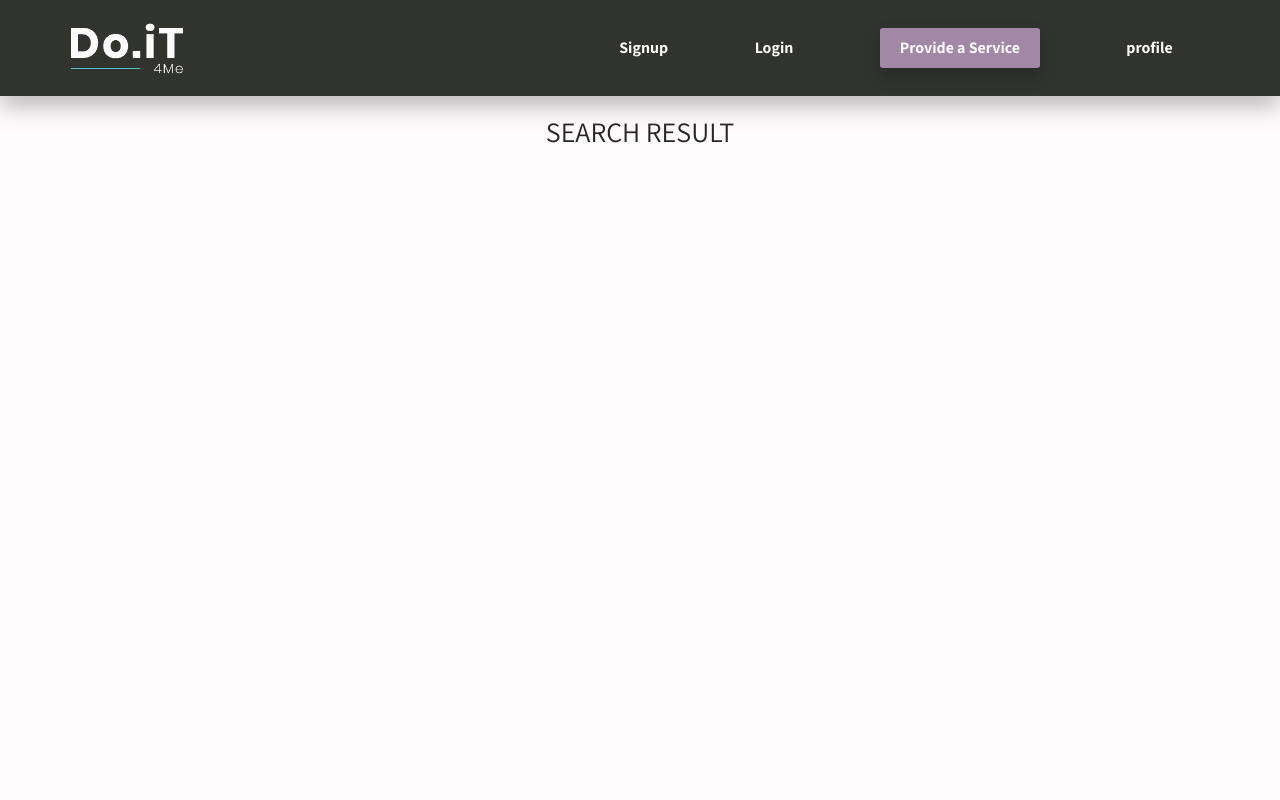
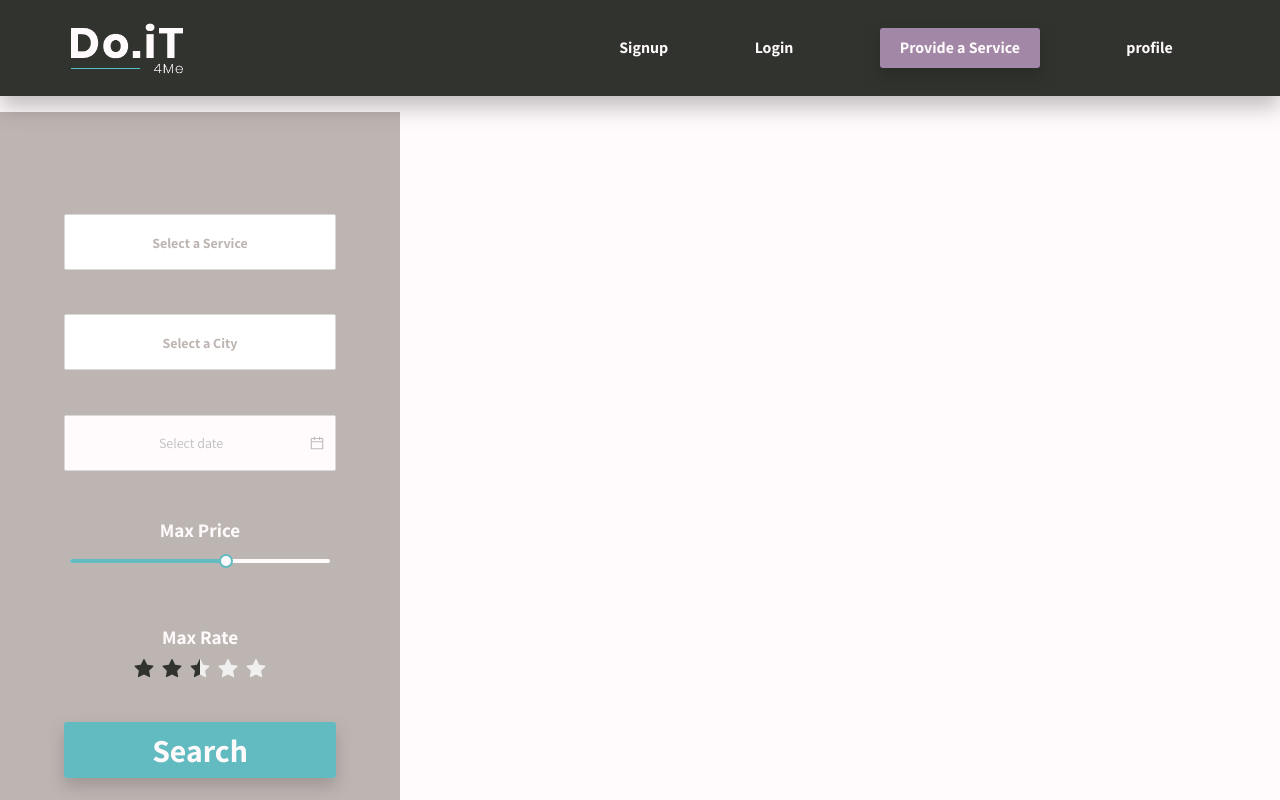
Before and after one commit to Do-it-for-me/front-end, a React (Create React App) app: page /search-result in a window 1280 px wide. Built offline with nearby package versions, Linux system fonts and the light colour scheme; no server answers.

Commit message:
added the design for the search filter and its elements

```diff
--- a/package.json
+++ b/package.json
@@ -3,6 +3,9 @@
   "version": "0.1.0",
   "private": true,
   "dependencies": {
+    "@fortawesome/fontawesome-svg-core": "^1.2.30",
+    "@fortawesome/free-solid-svg-icons": "^5.14.0",
+    "@fortawesome/react-fontawesome": "^0.1.11",
     "@reach/router": "^1.3.4",
     "@testing-library/jest-dom": "^4.2.4",
     "@testing-library/react": "^9.5.0",
--- /dev/null
+++ b/src/Components/Elements/OneDatePicker.js
@@ -0,0 +1,18 @@
+import React from "react";
+
+import { DatePicker, Space } from "antd";
+import { StyledOneDatePicker } from "../Styled-Components/StyledOneDatePicker";
+
+const dateFormat = "DD/MM/YYYY";
+
+function OneDatePicker(props) {
+  return (
+    <StyledOneDatePicker>
+      <Space direction="vertical" size={12}>
+        <DatePicker format={dateFormat} />
+      </Space>
+    </StyledOneDatePicker>
+  );
+}
+
+export default OneDatePicker;
--- /dev/null
+++ b/src/Components/Elements/PriceSlider.js
@@ -0,0 +1,17 @@
+import React from "react";
+import { Slider } from "antd";
+import { StyledPriceSlider } from "../Styled-Components/StyledPriceSlider";
+import "antd/dist/antd.css";
+
+function formatter(value) {
+  return `${value}€`;
+}
+
+export default function PricePicker() {
+  return (
+    <StyledPriceSlider>
+      <div className="priceLabel">Max Price</div>
+      <Slider tipFormatter={formatter} max={15} defaultValue={9} />
+    </StyledPriceSlider>
+  );
+}
--- /dev/null
+++ b/src/Components/Elements/SearchFilter.js
@@ -0,0 +1,25 @@
+import React from "react";
+import { StyledSearchFilter } from "../Styled-Components/StyledSearchFilter";
+import SelectServices from "./SelectServices";
+import OneDatePicker from "./OneDatePicker";
+import { StyledButton } from "../Styled-Components/StyledButton";
+import { Link } from "@reach/router";
+import PriceSlider from "./PriceSlider";
+import StarRate from "./StarRate";
+
+export default function SearchFilter({ extend, onClick }) {
+  return (
+    <StyledSearchFilter extend={extend}>
+      <SelectServices type="Service" />
+      <SelectServices type="City" />
+      <OneDatePicker />
+      <PriceSlider />
+      <StarRate />
+      <Link to="/search-result">
+        <StyledButton type="primary">
+          <div>Search</div>
+        </StyledButton>
+      </Link>
+    </StyledSearchFilter>
+  );
+}
--- /dev/null
+++ b/src/Components/Elements/StarRate.js
@@ -0,0 +1,12 @@
+import React from "react";
+import { StyledStarRate } from "../Styled-Components/StyledStarRate";
+import { Rate } from "antd";
+
+export default function StarRate() {
+  return (
+    <StyledStarRate>
+      <div className="rateLabel">Max Rate</div>
+      <Rate allowHalf defaultValue={2.5} />
+    </StyledStarRate>
+  );
+}
--- a/src/Components/Styled-Components/StyledCards.js
+++ b/src/Components/Styled-Components/StyledCards.js
@@ -3,8 +3,7 @@ import colors from "./General-Styles/colors";
 import image1 from "../../images/image1.png";
 
 export const StyledCards = styled.div`
-
-        box-shadow: 0 4px 8px 0 rgba(0,0,0,0.2);
+  box-shadow: 0 4px 8px 0 rgba(0, 0, 0, 0.2);
   width: 250px;
   margin: 1rem;
   /* height: 500px; */
@@ -16,7 +15,7 @@ export const StyledCards = styled.div`
     background-size: cover;
     background-position: center;
     width: 100%;
-            height: 231px
+    height: 231px;
   }
 
   .__namePriceContainer {
@@ -46,17 +45,16 @@ export const StyledCards = styled.div`
 
     .skills,
     .note {
-                font-size:12px;
+      font-size: 12px;
       font-weight: 600;
       width: 234px;
       height: 20px;
-
     }
 
     .text {
       font-size: 10px;
       line-height: 12px;
-                margin-top: .5rem;
+      margin-top: 0.5rem;
     }
   }
 
@@ -65,7 +63,7 @@ export const StyledCards = styled.div`
     display: flex;
 
     .viewProfile {
-                margin: .2rem;
+      margin: 0.2rem;
       width: 50%;
       height: 30px;
       font-weight: 700;
@@ -73,7 +71,8 @@ export const StyledCards = styled.div`
       background-color: ${colors.primary};
       border-radius: 3px;
       border: none;
-                transition: all ease-in-out .5s;
+      transition: all ease-in-out 0.5s;
+      z-index: 40;
       cursor: pointer;
 
       span {
@@ -83,7 +82,7 @@ export const StyledCards = styled.div`
         transition: 0.5s;
 
         ::after {
-                        content: '»';
+          content: "»";
           position: absolute;
           opacity: 0;
           top: 0;
@@ -92,7 +91,7 @@ export const StyledCards = styled.div`
         }
       }
 
-                :hover span{
+      :hover span {
         padding-right: 25px;
       }
       :hover span:after {
@@ -101,11 +100,11 @@ export const StyledCards = styled.div`
       }
 
       :focus {
-                    outline: none
+        outline: none;
       }
     }
     .contact {
-                margin: .2rem;
+      margin: 0.2rem;
       width: 50%;
       height: 30px;
       font-weight: 700;
@@ -113,7 +112,8 @@ export const StyledCards = styled.div`
       background-color: ${colors.secondary};
       border-radius: 3px;
       border: none;
-                transition: all ease-in-out .5s;
+      transition: all ease-in-out 0.5s;
+      z-index: 40;
       cursor: pointer;
 
       span {
@@ -123,7 +123,7 @@ export const StyledCards = styled.div`
         transition: 0.5s;
 
         ::after {
-                        content: '»';
+          content: "»";
           position: absolute;
           opacity: 0;
           top: 0;
@@ -132,7 +132,7 @@ export const StyledCards = styled.div`
         }
       }
 
-                :hover span{
+      :hover span {
         padding-right: 25px;
       }
       :hover span:after {
@@ -141,13 +141,8 @@ export const StyledCards = styled.div`
       }
 
       :focus {
-                    outline: none
+        outline: none;
       }
     }
   }
-
-
-
-
-
 `;
--- /dev/null
+++ b/src/Components/Styled-Components/StyledOneDatePicker.js
@@ -0,0 +1,15 @@
+import styled from "styled-components";
+import colors from "./General-Styles/colors";
+
+export const StyledOneDatePicker = styled.div`
+  .ant-picker {
+    width: 17rem;
+    height: 3.5rem;
+    background-color: ${colors.light};
+    .ant-picker-input {
+      input {
+        text-align: center;
+      }
+    }
+  }
+`;
--- /dev/null
+++ b/src/Components/Styled-Components/StyledPriceSlider.js
@@ -0,0 +1,25 @@
+import styled from "styled-components";
+import colors from "./General-Styles/colors";
+
+export const StyledPriceSlider = styled.div`
+  width: 17rem;
+
+  .priceLabel {
+    color: ${colors.light};
+  }
+
+  .ant-slider {
+    .ant-slider-rail {
+      background-color: ${colors.light};
+    }
+    .ant-slider-track {
+      background-color: ${colors.primary};
+    }
+    .ant-slider-step {
+    }
+    .ant-slider-handle {
+      background-color: ${colors.light};
+      border: 2px solid ${colors.primary};
+    }
+  }
+`;
--- /dev/null
+++ b/src/Components/Styled-Components/StyledSearchFilter.js
@@ -0,0 +1,36 @@
+import styled from "styled-components";
+import colors from "./General-Styles/colors";
+
+export const StyledSearchFilter = styled.div`
+  position: fixed;
+  left: 0;
+  width: 100vw;
+  height: calc(100vh - 7rem);
+  display: flex;
+  flex-flow: column;
+  align-items: center;
+  justify-content: space-around;
+  z-index: 50;
+  background-color: ${colors.middle};
+  transform: scaleX(0);
+  transform-origin: left;
+  transition: 0.2s ease;
+  padding-top: 5rem;
+  font-size: 2rem;
+  font-weight: 700;
+
+  ${({ extend }) => extend && `transform: scaleX(1);`}
+
+  a button {
+    width: 17rem;
+  }
+  @media screen and (min-width: 768px) {
+    position: relative;
+    transform: none;
+    transform-origin: none;
+    transition: none;
+    width: 400px;
+    height: calc(100vh - 7rem);
+    font-size: 1.2rem;
+  }
+`;
--- /dev/null
+++ b/src/Components/Styled-Components/StyledSearchResult.js
@@ -0,0 +1,39 @@
+import styled from "styled-components";
+import colors from "./General-Styles/colors";
+
+export const StyledSearchResult = styled.div`
+  width: 100vw;
+  min-height: 100vh;
+  top: 0px;
+  background-color: ${colors.light};
+  display: flex;
+  flex-direction: column;
+  justify-content: flex-start;
+  align-items: center;
+  color: ${colors.dark};
+  padding: 7rem 0 0 0;
+  margin: 0;
+  position: relative;
+  button {
+    width: 100vw;
+    z-index: 60;
+    div {
+      color: ${colors.light};
+      font-size: 2rem;
+    }
+    svg {
+      margin-left: 1rem;
+      transition: 0.2s ease;
+      ${({ extend }) =>
+        extend ? `transform: rotate(90deg);` : `transform: rotate(-90deg);`}
+    }
+  }
+
+  @media screen and (min-width: 768px) {
+    flex-direction: row;
+    min-height: auto;
+    .filter-btn {
+      display: none;
+    }
+  }
+`;
--- /dev/null
+++ b/src/Components/Styled-Components/StyledStarRate.js
@@ -0,0 +1,30 @@
+import styled from "styled-components";
+import colors from "./General-Styles/colors";
+
+export const StyledStarRate = styled.div`
+  width: 17rem;
+  height: 3.5rem;
+  display: flex;
+  flex-flow: column;
+
+  .rateLabel {
+    color: ${colors.light};
+  }
+
+  .ant-rate {
+    /* background-color: red; */
+    color: ${colors.dark};
+    .ant-rate-star {
+      div {
+        .ant-rate-star-first {
+          .anticon {
+          }
+          .anticon-star {
+          }
+        }
+      }
+    }
+    .ant-rate-star-full {
+    }
+  }
+`;
--- a/src/Components/views/SearchResult.js
+++ b/src/Components/views/SearchResult.js
@@ -1,15 +1,34 @@
-import React from "react";
+import React, { useState } from "react";
+import { FontAwesomeIcon } from "@fortawesome/react-fontawesome";
+import { faAngleDoubleDown } from "@fortawesome/free-solid-svg-icons";
+import SearchFilter from "../Elements/SearchFilter";
+import Cards from "../Elements/Cards";
+import { StyledButton } from "../Styled-Components/StyledButton";
+import { Link } from "@reach/router";
+import { StyledSearchResult } from "../Styled-Components/StyledSearchResult";
 
 const SearchResult = () => {
+  const [extend, setExtend] = useState(false);
+  const invertExtend = () => {
+    console.log("clicked");
+    setExtend(!extend);
+  };
   return (
-    <div>
-      <br />
-      <br />
-      <br />
-      <br />
-      <br />
-      <h1>SEARCH RESULT</h1>
-    </div>
+    <StyledSearchResult extend={extend}>
+      <StyledButton
+        className="filter-btn"
+        type="secondary"
+        extend={extend}
+        onClick={invertExtend}
+      >
+        <Link to="/search-result">
+          <div>
+            Search Filters <FontAwesomeIcon icon={faAngleDoubleDown} />
+          </div>
+        </Link>
+      </StyledButton>
+      <SearchFilter extend={extend} onClick={invertExtend} />
+    </StyledSearchResult>
   );
 };
 
```
Also changed, not shown: 1 other file (tests, documents, lock files or other folders). Lines whose indentation alone changed are shown as unchanged.
